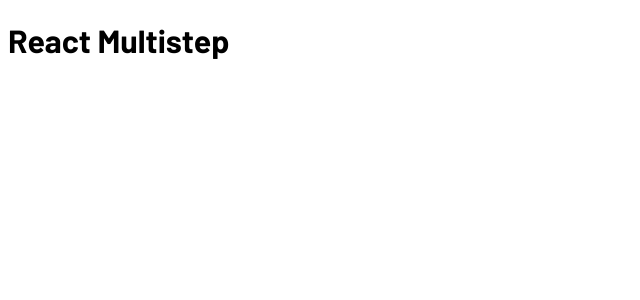
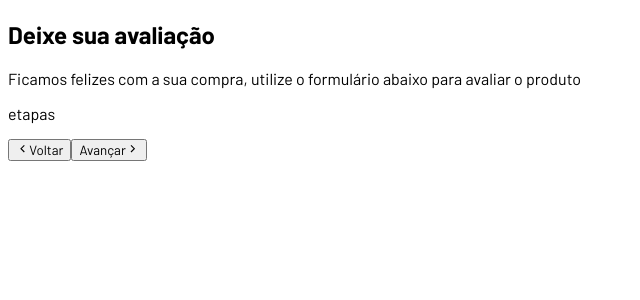
Before and after one commit to pedrofigueiredojsx/react-projects, a React (Vite) app in the folder 19_multistep_form_react/: page / in a window 1280 px wide. Shown: the top 300 px of the page, without its empty margins (0-640 px from the left). Built offline with nearby package versions, Linux system fonts and the light colour scheme.

Commit message:
feat: form e icons do react icons

```diff
--- a/19_multistep_form_react/src/App.jsx
+++ b/19_multistep_form_react/src/App.jsx
@@ -1,10 +1,36 @@
+// components
+
+import { GrFormNext, GrFormPrevious } from 'react-icons/gr'
+
 import './App.css'
 
 function App() {
   return (
     <>
-      <div>
-        <h1>React Multistep</h1>
+      <div className="app">
+        <div className="header">
+          <h2>Deixe sua avaliação</h2>
+          <p>
+            Ficamos felizes com a sua compra, utilize o formulário abaixo para
+            avaliar o produto
+          </p>
+        </div>
+        <div className="form-container">
+          <p>etapas</p>
+          <form>
+            <div className="inputs-container"></div>
+            <div className="actions">
+              <button type="button">
+                <GrFormPrevious />
+                <span>Voltar</span>
+              </button>
+              <button type="submit">
+                <span>Avançar</span>
+                <GrFormNext />
+              </button>
+            </div>
+          </form>
+        </div>
       </div>
     </>
   )
```
